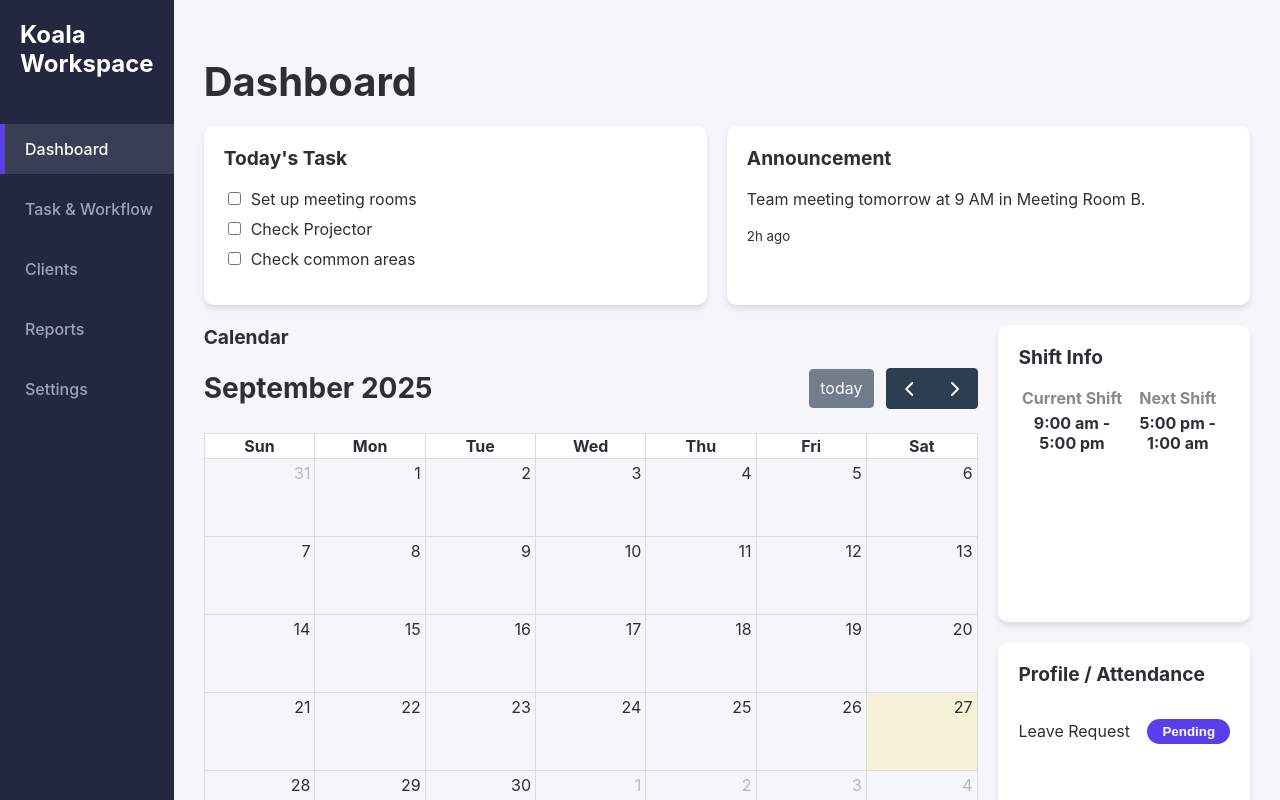
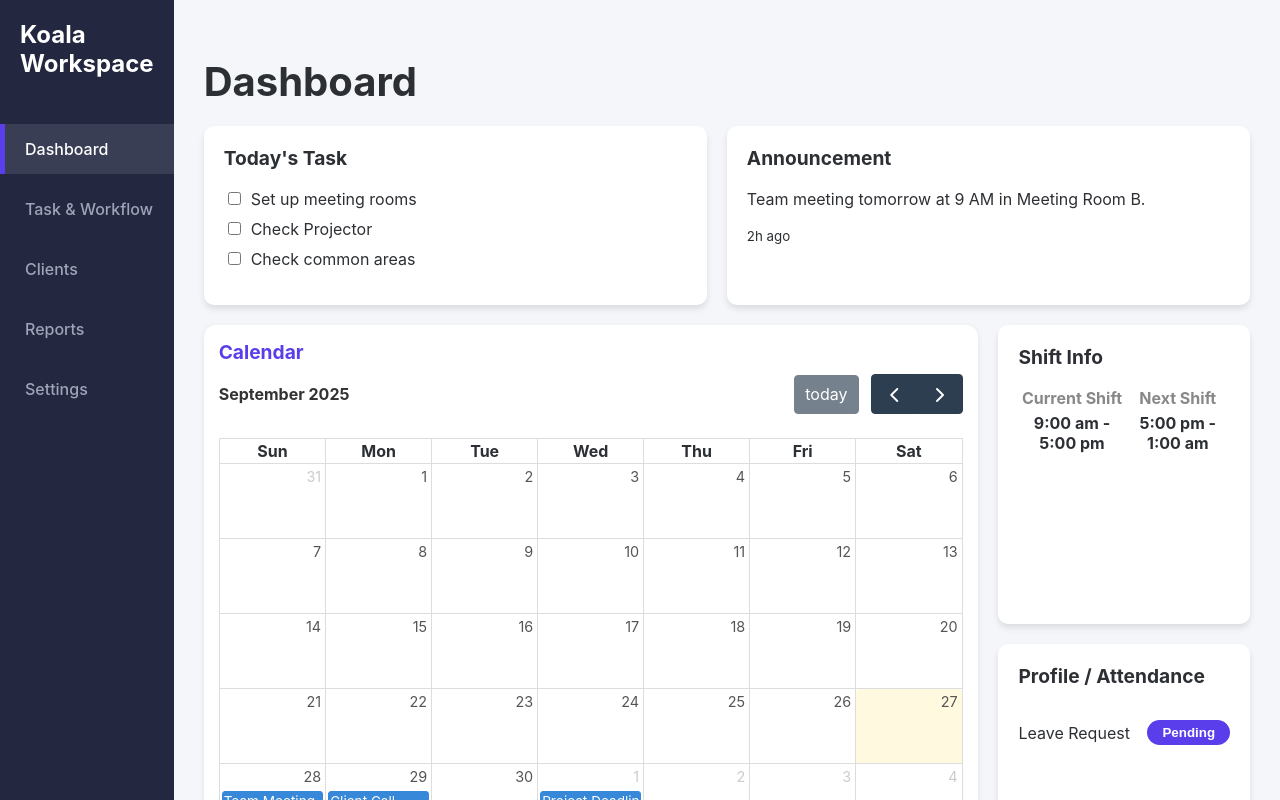
Before and after one commit to obvio-upasana/Koala_Workspace, a React (Vite) app: page /dashboard in a window 1280 px wide. Shown: the top 800 px of the page. Built offline with nearby package versions, Linux system fonts and the light colour scheme.

Commit message:
Update Dashboard.css
Added css for working calender

```diff
--- a/src/pages/Dashboard.css
+++ b/src/pages/Dashboard.css
@@ -73,26 +73,38 @@
   align-items: center;
 }
 
-.calendar-grid {
-  display: grid;
-  grid-template-columns: repeat(7, 1fr);
-  text-align: center;
-  gap: 5px;
+/* Calendar styling */
+.calendar-widget {
+  grid-area: calendar;
+  background: var(--card-white);
+  border-radius: 12px;
+  padding: 15px;
+  box-shadow: 0 2px 6px rgba(0,0,0,0.08);
 }
 
-.calendar-grid span {
-  font-weight: bold;
-  color: #888;
+.calendar-widget h3 {
+  margin-bottom: 10px;
+  font-size: 1.2em;
+  color: var(--primary-purple);
 }
 
-.calendar-day {
-  padding: 10px;
-  border-radius: 50%;
-  cursor: pointer;
+/* FullCalendar overrides */
+.fc {
+  font-family: inherit;
 }
 
-.calendar-day.current-day {
+.fc .fc-toolbar-title {
+  font-size: 1rem;
+  color: #333;
+}
+
+.fc .fc-daygrid-day-number {
+  font-size: 0.9rem;
+  color: #555;
+}
+
+.fc .fc-day-today {
   background-color: var(--primary-purple);
   color: var(--card-white);
-  font-weight: bold;
+  border-radius: 4px;
 }
```
